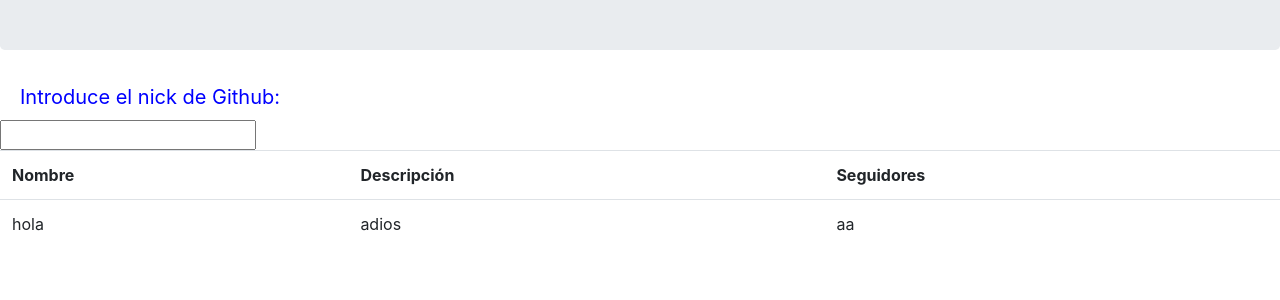
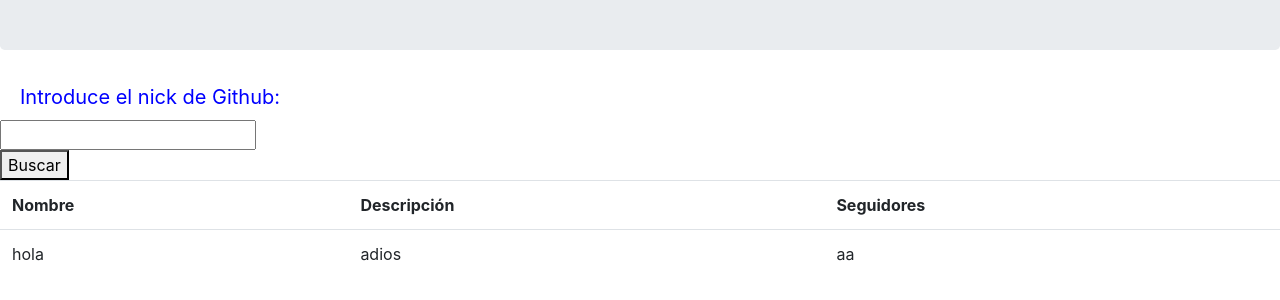
Before and after one commit to MikelArinaMarcos/exempleWebDSA, a plain HTML site: page index.html in a window 1280 px wide. Shown: the part 134-434 px from the top of the page. Drawn offline with nearby package versions, Linux system fonts and the light colour scheme.

Commit message:
Botón buscar

```diff
--- a/index.html
+++ b/index.html
@@ -24,6 +24,7 @@
         <form>
             <label class="labelForm" for="nick">Introduce el nick de Github:</label><br>
             <input type="text" id="nick" name="nick"><br>
+            <button>Buscar</button>
         </form>
     </div>
     <div>
```
